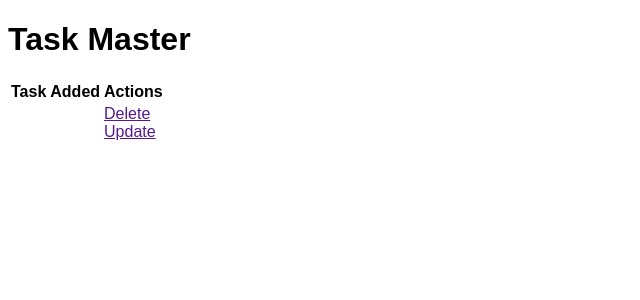
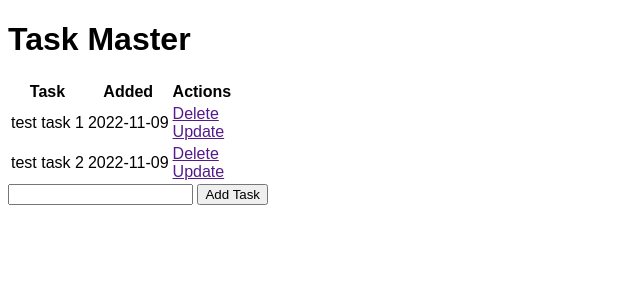
Before and after one commit to vyangesh/FlaskIntro, a Flask app: page / in a window 1280 px wide. Shown: the top 300 px of the page, without its empty margins (0-640 px from the left). Run offline with Flask 2, Linux system fonts and the light colour scheme; data comes from the database, SQL or seed files in the repository; both versions use the stored data as it was after the commit.

Commit message:
Submit button functions
All the submit button(Add Task) functionalities are ready.

```diff
--- a/app.py
+++ b/app.py
@@ -1,4 +1,4 @@
-from flask import Flask, render_template, url_for
+from flask import Flask, render_template, url_for, request, redirect
 from flask_sqlalchemy import SQLAlchemy
 from datetime import datetime
 
@@ -40,14 +40,29 @@ class Todo(db.Model):
 
 @app.route('/', methods=['POST','GET'])
 #This will tell Flask what URL to use to trigger the function.
-#Added methods that we can use. By default we use only GET, but now we can even post on the webpage
+#Added methods that we can use. By default we use only GET, but now we can even POST on the webpage
 
 
 
 #The function below returns the template passed through it. It does not require the entire path to the file index.html
 #because of the folder name given to the "templates", it knows to look into that folder.
+#if we are POSTing then then we will show something and if we are not then we get the regular page
 def index():
-    return render_template('index.html')
+    if request.method == 'POST':
+        task_content = request.form['content']#getting the contents from the webpage
+        new_task = Todo(content=task_content)#created an object under class Todo by passing the content(a column in the DB)
+
+        try:
+            db.session.add(new_task)#inserting a new row to the existing DB test.db
+            db.session.commit()#saving changes in the test.db
+            return redirect('/')#redirected to the page
+        except:
+            return 'There was an error while adding your task'
+
+    else:
+        tasks = Todo.query.order_by(Todo.date_created).all()#This will return all the content from test.db and display it in order they were created
+        return render_template('index.html', tasks=tasks)#here we set the "tasks" in the index.html to tasks that we created in the line above
+
 
 #the below will be used for debuggging
 if __name__=="__main__":
--- a/templates/index.html
+++ b/templates/index.html
@@ -6,13 +6,13 @@ extend to base.html then the below values will be extended to the base.html -->
 
 
 {% block head %}
-
+<title>Task Master</title>
 {% endblock %}
 
 
 
 {% block body %}
-<div>
+<div class="content">
     <h1>Task Master</h1>
 
     <table>
@@ -21,15 +21,22 @@ extend to base.html then the below values will be extended to the base.html -->
             <th>Added</th>
             <th>Actions</th>
         </tr>
+        {% for task in tasks %}<!--we receive the content for this from the app.py "tasks" object created under Todo class-->
             <tr>
-            <td></td>
-            <td></td>
+                <td>{{ task.content }}</td>
+                <td>{{ task.date_created.date() }}</td><!--this will only fetch the date-->
                 <td>
                     <a href="">Delete</a>
                     <br>
                     <a href="">Update</a>
                 </td>
             </tr>
+        {% endfor %}
     </table>
+
+    <form action="/" method="POST">
+        <input type="text" name="content" id="content">
+        <input type="submit" value="Add Task">
+    </form>
 </div>
 {% endblock %}
```
Also changed, not shown: test.db. Lines whose indentation alone changed are shown as unchanged.
